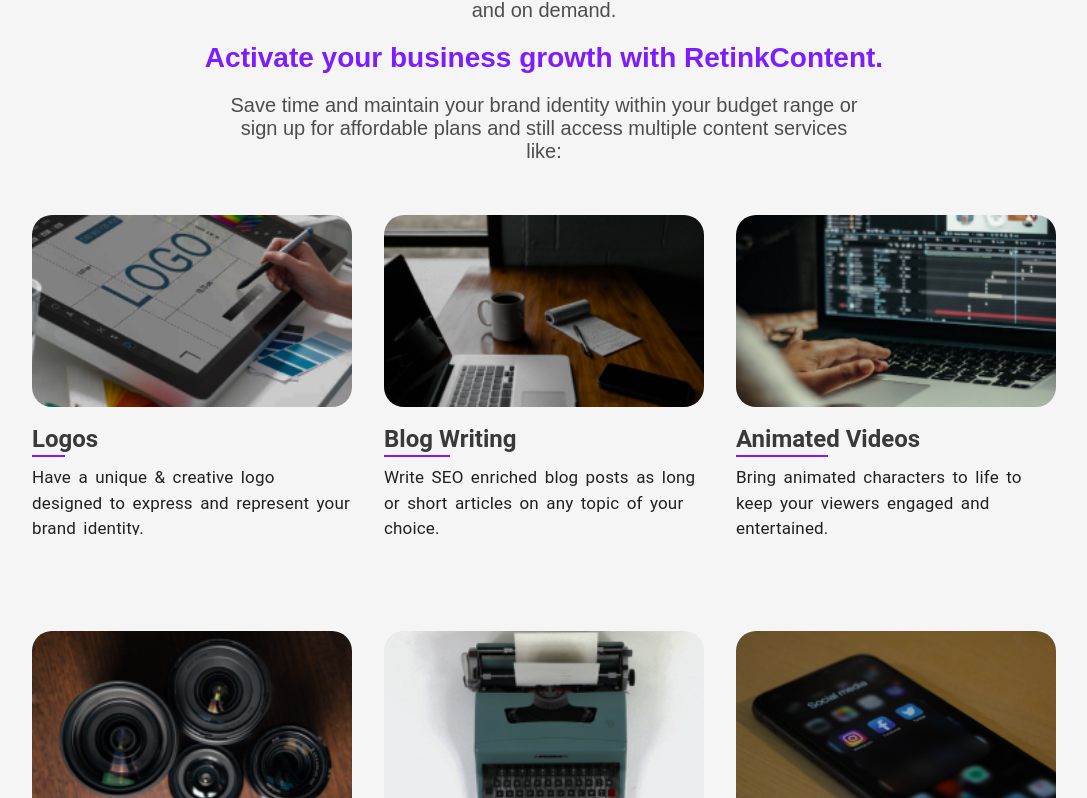
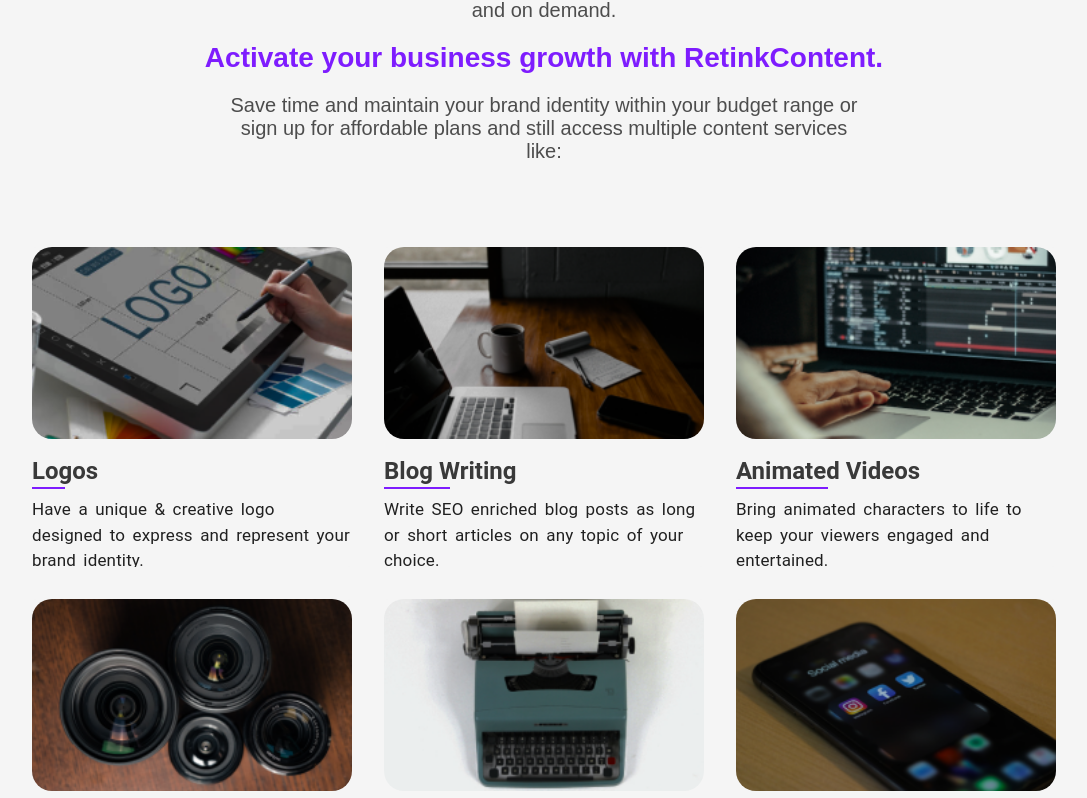
Before and after one commit to gustaavoevangelista/task-react-retink, a React (Create React App) app: page / in a window 1280 px wide. Shown: the part 2002-2800 px from the top of the page, without its empty margins (96-1183 px from the left). Built offline with nearby package versions, Linux system fonts and the light colour scheme.

Commit message:
feat: media queries for 1024px

```diff
--- a/src/App.js
+++ b/src/App.js
@@ -12,7 +12,6 @@ function App() {
     <>
       <Header />
       <div className="App">
-
         <Section1 />
         <Section2 />
         <Section3 />
--- a/src/components/footer/Footer.css
+++ b/src/components/footer/Footer.css
@@ -2,7 +2,6 @@ footer{
     display: flex;
     flex-direction: column;
     margin-top: 2rem;
-
 }
 
 .company-details{
@@ -22,12 +21,11 @@ footer{
     display: flex;
     flex-direction: column;
     justify-content: space-between;
-    max-width: 640px;
+/*     max-width: 640px; */
 }
 
 .other-details{
     display: flex;
-
     font-weight: bold;
 }
 
@@ -35,6 +33,7 @@ footer{
     margin: 0;
     margin: 1rem;
     margin-right: 3rem;
+    width: fit-content;
 }
 
 .company-social-media{
@@ -78,3 +77,12 @@ footer{
 .policy a:hover{
     color: #ffffffa4;
 }
+
+
+/* Media queries */
+
+@media only screen and (max-width: 1024px){
+    .company-social-media{
+        margin-right: 0;
+    }
+}
--- a/src/components/section1/Section1.css
+++ b/src/components/section1/Section1.css
@@ -32,6 +32,7 @@
 }
 
 .inputs h3{
+    margin-top: 2rem;
     color: var(--purple);
 }
 
@@ -99,3 +100,17 @@ input:focus{
     max-width: 100%;
     height: auto;
 }
+
+
+/* Media queries */
+
+@media only screen and (max-width: 1024px){
+    .wrapper h1{
+        max-width: 60%;
+    }
+
+    .inputs input{
+        width: 140px;
+    }
+
+}
--- a/src/components/section5/Section5.css
+++ b/src/components/section5/Section5.css
@@ -2,10 +2,10 @@
     font-family: sans-serif;
     display: flex;
     justify-content: center;
-    margin: 0 4rem;
+    padding: 2rem 4rem;
     flex-wrap: wrap!important;
     gap: 2rem;
-    height: 50rem;
+
 }
 
 .card-section5{
@@ -53,4 +53,5 @@
 .card-text-section5{
     font-size: 17px!important;
     word-spacing: 3px;
+    padding-bottom: 1rem;
 }
```
